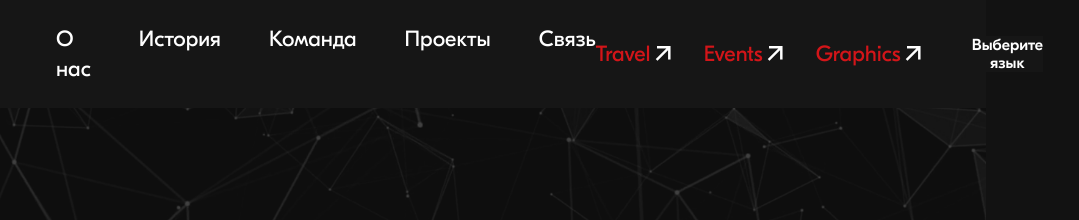
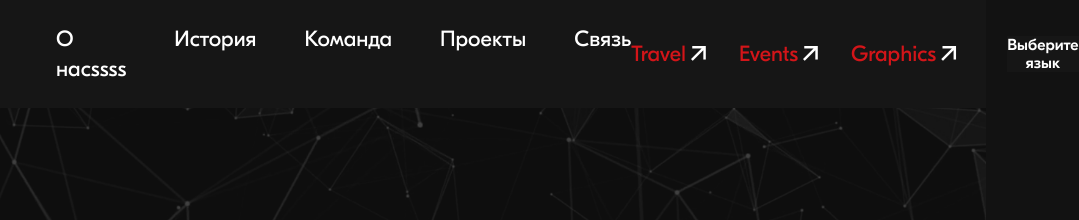
Before and after one commit to AbduboriyDev/avantage, a plain HTML site: page index.html in a window 1280 px wide. Shown: the top 220 px of the page, 294-1373 px from the left, 1079 px wide, since content can reach past the window. Drawn offline with Linux system fonts and the light colour scheme; files whose address does not match are found by name.

Commit message:
Abduboruy modified index file

```diff
--- a/index.html
+++ b/index.html
@@ -23,7 +23,7 @@
           <div class="header-left-info">
             <ul>
               <li>
-                <a href="#!">О нас</a>
+                <a href="#!">О насssss</a>
               </li>
               <li>
                 <a href="#!">История</a>
```
